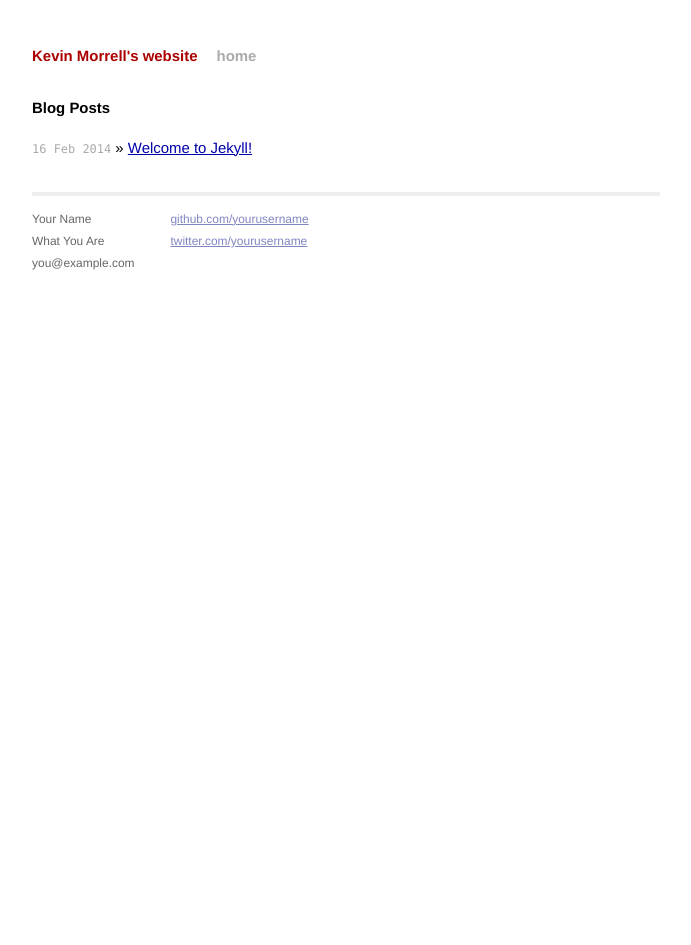
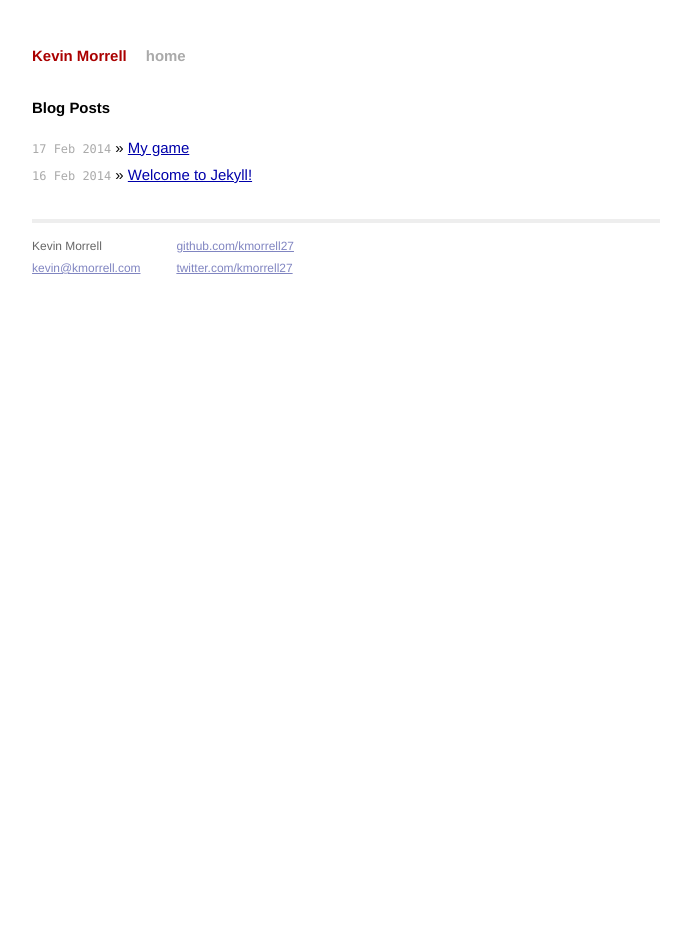
Before and after one commit to kmorrell27/kmorrell27.github.io, a Jekyll site: the page built from index.html, in a window 1280 px wide. Shown: the whole page, without its empty margins (294-985 px from the left). Built offline with Jekyll 4.4.1, drawn with Linux system fonts in a browser that asks for light colours; Markdown is read by kramdown in place of the engine named in the settings.

Commit message:
Adding game maybe

```diff
--- a/_config.yml
+++ b/_config.yml
@@ -1,3 +1,5 @@
-name: Kevin Morrell's website
+name: Kevin Morrell
+title: Kevin Morrell
 markdown: redcarpet
 pygments: true
+include: [assets]
--- a/_layouts/default.html
+++ b/_layouts/default.html
@@ -26,15 +26,14 @@
           <div class="footer">
             <div class="contact">
               <p>
-                Your Name<br />
-                What You Are<br />
-                you@example.com
+                Kevin Morrell<br />
+                <a href="mailto:kevin@kmorrell.com">kevin@kmorrell.com</a>
               </p>
             </div>
             <div class="contact">
               <p>
-                <a href="https://github.com/yourusername">github.com/yourusername</a><br />
-                <a href="https://twitter.com/yourusername">twitter.com/yourusername</a><br />
+                <a href="https://github.com/kmorrell27">github.com/kmorrell27</a><br />
+                <a href="https://twitter.com/kmorrell27">twitter.com/kmorrell27</a><br />
               </p>
             </div>
           </div>
```
Also changed, not shown: _posts/2014-02-17-my-game.html (added, +140 -0 lines), 4 other files.
